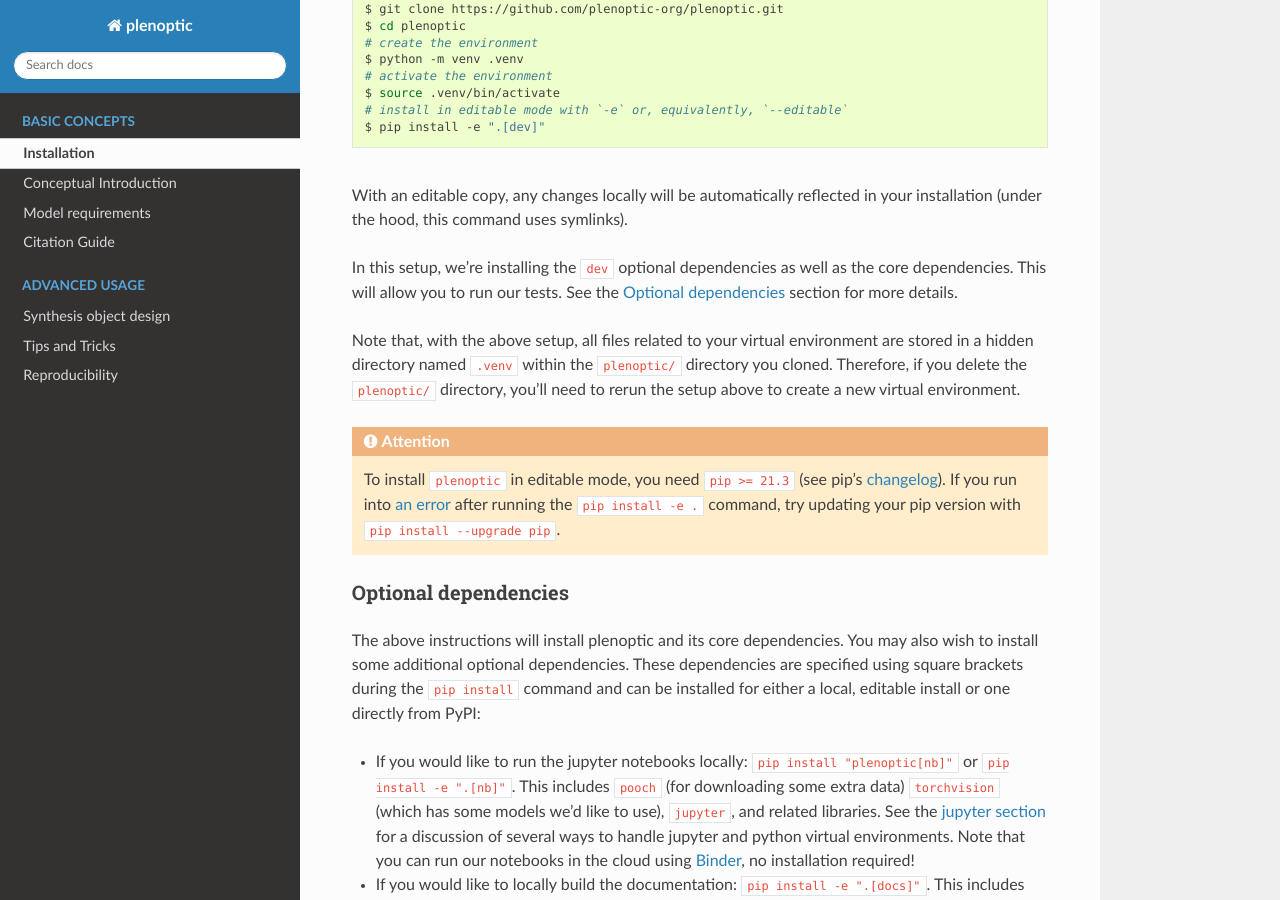
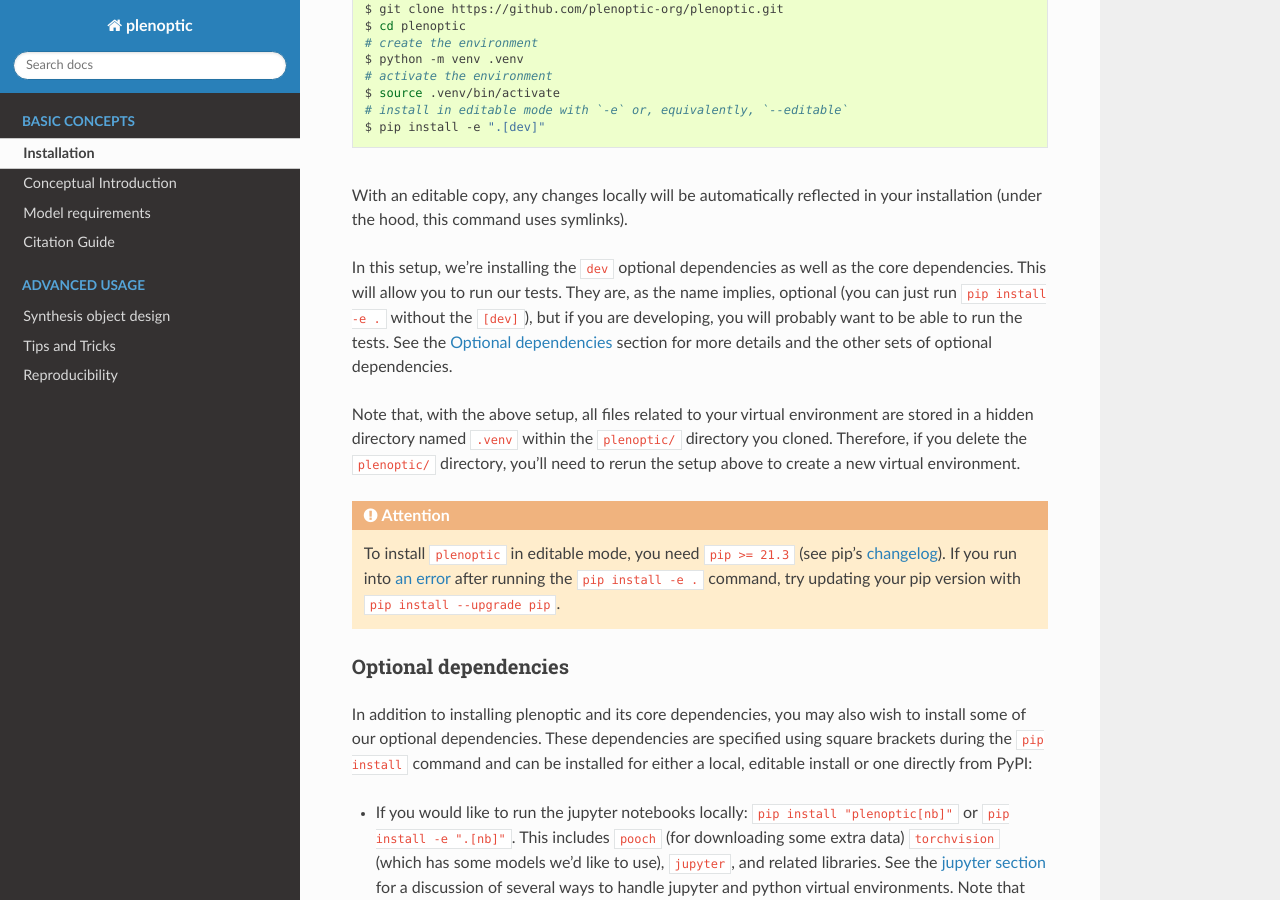
Before and after one commit to plenoptic-org/plenoptic, a Sphinx documentation site: the page built from docs/install.rst, in a window 1280 px wide and 900 px high, scrolled down 1916 px. Built offline with Sphinx 7.4.7 and the Read the Docs theme 2.0.0, drawn with Linux system fonts in a browser that asks for light colours; pages that are not in the unit, such as notebooks, are missing from menus; the version number could not be read and is left out.

Commit message:
more info about optional deps

```diff
--- a/docs/install.rst
+++ b/docs/install.rst
@@ -95,7 +95,7 @@
 
 With an editable copy, any changes locally will be automatically reflected in your installation (under the hood, this command uses symlinks).
 
-In this setup, we're installing the ``dev`` optional dependencies as well as the core dependencies. This will allow you to run our tests. See the :ref:`optional-deps` section for more details.
+In this setup, we're installing the ``dev`` optional dependencies as well as the core dependencies. This will allow you to run our tests. They are, as the name implies, optional (you can just run ``pip install -e .`` without the ``[dev]``), but if you are developing, you will probably want to be able to run the tests. See the :ref:`optional-deps` section for more details and the other sets of optional dependencies.
 
 Note that, with the above setup, all files related to your virtual environment are stored in a hidden directory named ``.venv`` within the ``plenoptic/`` directory you cloned. Therefore, if you delete the ``plenoptic/`` directory, you'll need to rerun the setup above to create a new virtual environment.
 
@@ -106,7 +106,7 @@
 Optional dependencies
 ^^^^^^^^^^^^^^^^^^^^^
 
-The above instructions will install plenoptic and its core dependencies. You may also wish to install some additional optional dependencies. These dependencies are specified using square brackets during the ``pip install`` command and can be installed for either a local, editable install or one directly from PyPI:
+In addition to installing plenoptic and its core dependencies, you may also wish to install some of our optional dependencies. These dependencies are specified using square brackets during the ``pip install`` command and can be installed for either a local, editable install or one directly from PyPI:
 
 * If you would like to run the jupyter notebooks locally: ``pip install "plenoptic[nb]"`` or ``pip install -e ".[nb]"``. This includes ``pooch`` (for downloading some extra data) ``torchvision`` (which has some models we'd like to use), ``jupyter``, and related libraries. See the :ref:`jupyter section <jupyter>` for a discussion of several ways to handle jupyter and python virtual environments. Note that you can run our notebooks in the cloud using `Binder <https://mybinder.org/v2/gh/plenoptic-org/plenoptic/1.0.1?filepath=examples>`_, no installation required!
 * If you would like to locally build the documentation: ``pip install -e ".[docs]"``. This includes ``sphinx`` and related libraries. (This probably only makes sense if you have a local installation.)
```
